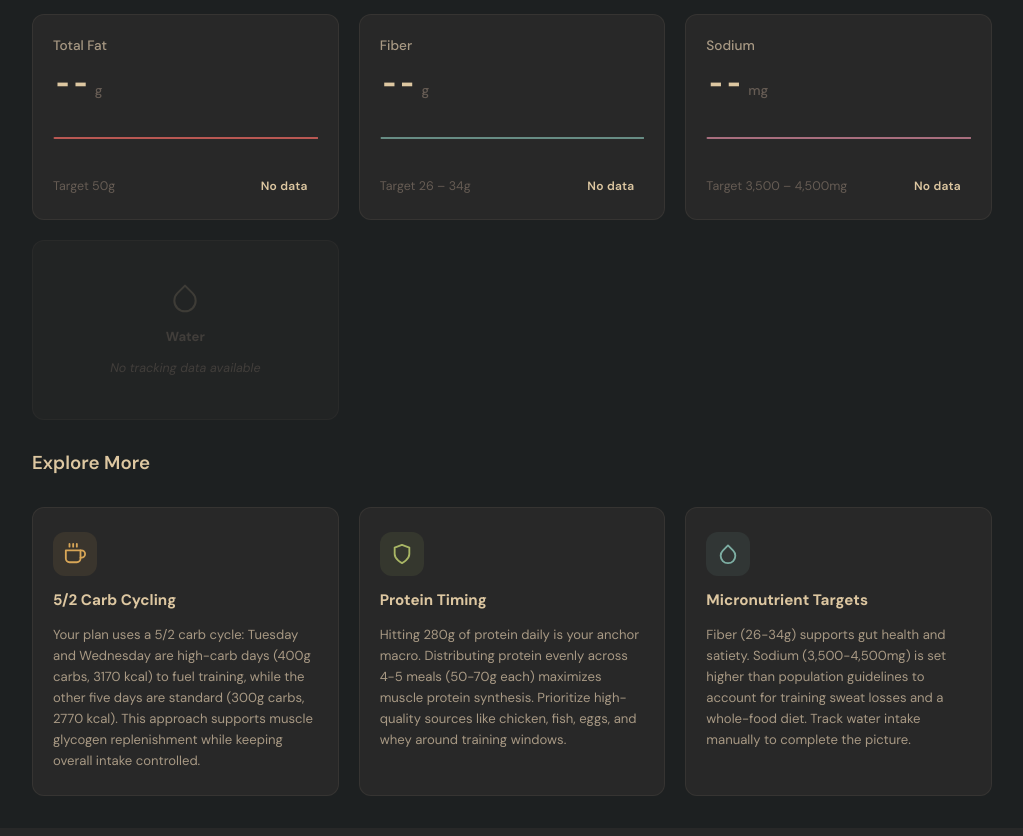
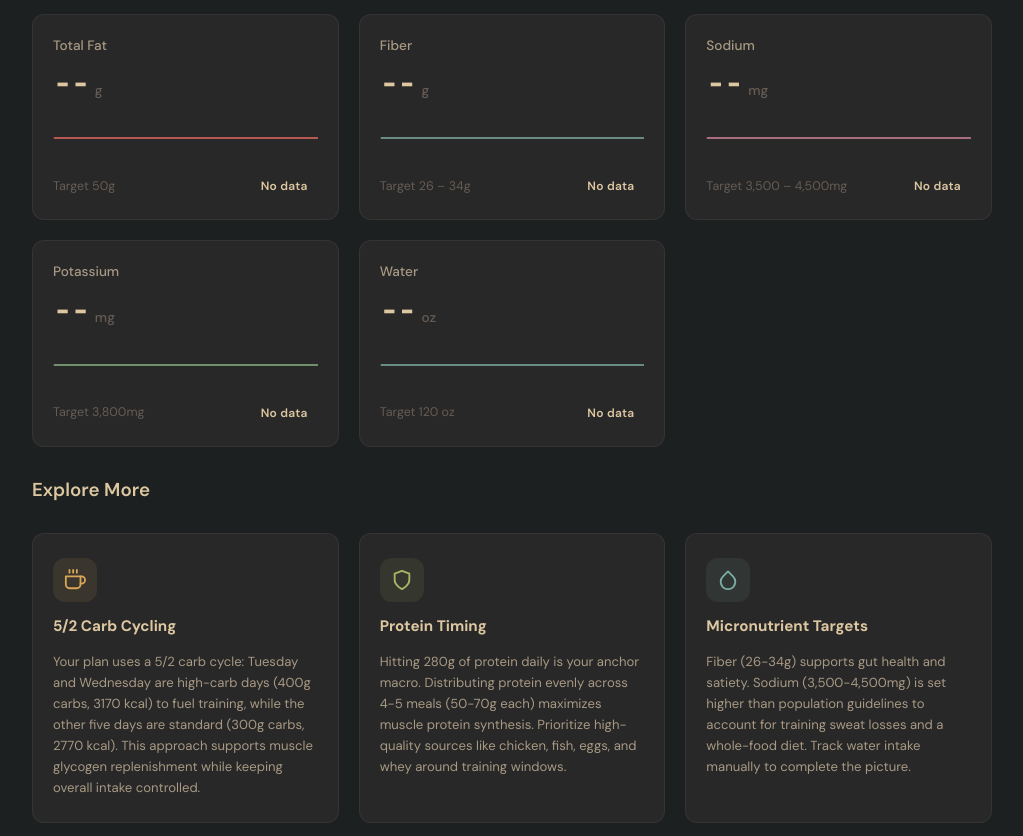
Before and after one commit to bahoerres/nsight, a Flask app: page /nutrition in a window 1280 px wide. Shown: the part 1173-2009 px from the top of the page, without its empty margins (248-1271 px from the left). Before the commit the page ends 1969 px from the top, so only its background shows below. Run offline with Flask 3, Linux system fonts and the light colour scheme; data that the repository does not hold is empty; some libraries are stand-ins or nearby versions.

Commit message:
feat: nutrition — add potassium (3800mg target) and water (120oz) tiles with real data

```diff
--- a/app.py
+++ b/app.py
@@ -1441,7 +1441,8 @@ def nutrition():
         with conn.cursor() as cur:
             cur.execute("""
                 SELECT date, crono_calories, crono_protein_g, crono_carbs_g,
-                       crono_fat_g, crono_fiber_g, crono_sodium_mg
+                       crono_fat_g, crono_fiber_g, crono_sodium_mg,
+                       crono_potassium_mg, crono_water_g
                 FROM daily_log
                 WHERE date >= %s AND date <= %s
                 ORDER BY date ASC
@@ -1460,26 +1461,12 @@ def nutrition():
             ("fat",       "crono_fat_g",      "Total Fat",         "g",    50,     "Target 50g",       "int"),
             ("fiber",     "crono_fiber_g",    "Fiber",             "g",    None,   "Target 26 – 34g",  "one_dec"),
             ("sodium",    "crono_sodium_mg",  "Sodium",            "mg",   None,   "Target 3,500 – 4,500mg", "int_comma"),
-            ("water",     None,               "Water",             "",     None,   None,               "none"),
+            ("potassium", "crono_potassium_mg", "Potassium",       "mg",   3800,   "Target 3,800mg",   "int_comma"),
+            ("water",     "crono_water_g",    "Water",             "oz",   120,    "Target 120 oz",    "water_oz"),
         ]
 
         trends = []
         for key, col, label, unit, target_val, target_label, fmt in trend_defs:
-            if key == "water":
-                # Placeholder — no tracking data
-                trends.append({
-                    "id": key,
-                    "label": label,
-                    "value": "--",
-                    "unit": "",
-                    "sparkline": [0, 0, 0, 0, 0, 0, 0],
-                    "avg_label": "",
-                    "status": "No data",
-                    "status_color": "muted",
-                    "no_data": True,
-                })
-                continue
-
             sparkline = []
             current = None
 
@@ -1493,6 +1480,10 @@ def nutrition():
                 if d == yesterday or (d == today and current is None):
                     if val is not None and val != 0:
                         current = val
+
+            # Convert water sparkline from grams to oz for chart display
+            if fmt == "water_oz":
+                sparkline = [round(v / 29.5735, 1) if v else 0 for v in sparkline]
 
             # Day-specific targets for calories and carbs
             if key == "calories":
@@ -1552,10 +1543,30 @@ def nutrition():
                         status_text, status_color = "Below", "below"
                     else:
                         status_text, status_color = "Above", "above"
+                elif key == "potassium":
+                    pct_off = abs(current - 3800) / 3800 * 100
+                    if pct_off <= 15:
+                        status_text, status_color = "On track", "normal"
+                    elif current < 3800:
+                        status_text, status_color = "Below", "below"
+                    else:
+                        status_text, status_color = "Above", "normal"
+                elif key == "water":
+                    # current is in grams, target is 120 oz = ~3540g
+                    water_oz = current / 29.5735
+                    if water_oz >= 100:
+                        status_text, status_color = "On track", "normal"
+                    elif water_oz >= 60:
+                        status_text, status_color = "Below", "below"
+                    else:
+                        status_text, status_color = "Low", "below"
 
             # Format display value
             if current is not None:
-                if fmt == "int_comma":
+                if fmt == "water_oz":
+                    # Convert grams to fl oz
+                    display_val = f"{current / 29.5735:.0f}"
+                elif fmt == "int_comma":
                     display_val = f"{int(current):,}"
                 elif fmt == "int":
                     display_val = f"{int(current)}"
--- a/templates/nutrition.html
+++ b/templates/nutrition.html
@@ -304,16 +304,6 @@
   </div>
   <div class="nutrition-trends-grid">
     {% for t in trends %}
-      {% if t.no_data %}
-        {# Water card — no tracking data placeholder #}
-        <div class="card trend-card trend-card-nodata">
-          <svg width="32" height="32" viewBox="0 0 24 24" fill="none" stroke="currentColor" stroke-width="1.5" stroke-linecap="round" stroke-linejoin="round">
-            <path d="M12 2.69l5.66 5.66a8 8 0 1 1-11.31 0z"/>
-          </svg>
-          <span class="trend-label">{{ t.label }}</span>
-          <span class="trend-nodata-msg">No tracking data available</span>
-        </div>
-      {% else %}
       {{ trend_card(
           id=t.id,
           label=t.label,
@@ -323,7 +313,6 @@
           status=t.status,
           status_color=t.status_color
       ) }}
-      {% endif %}
     {% endfor %}
   </div>
 </section>
@@ -447,13 +436,12 @@ document.addEventListener('DOMContentLoaded', function() {
     'fat':       '#ea6962',
     'fiber':     '#7daea3',
     'sodium':    '#d3869b',
+    'potassium': '#89b482',
     'water':     '#7daea3',
   };
 
   trends.forEach(function(t) {
-    if (!t.no_data) {
     createSparkline('spark-' + t.id, t.sparkline, colorMap[t.id] || '#a9b665');
-    }
   });
 });
 </script>
```
Lines whose indentation alone changed are shown as unchanged.
